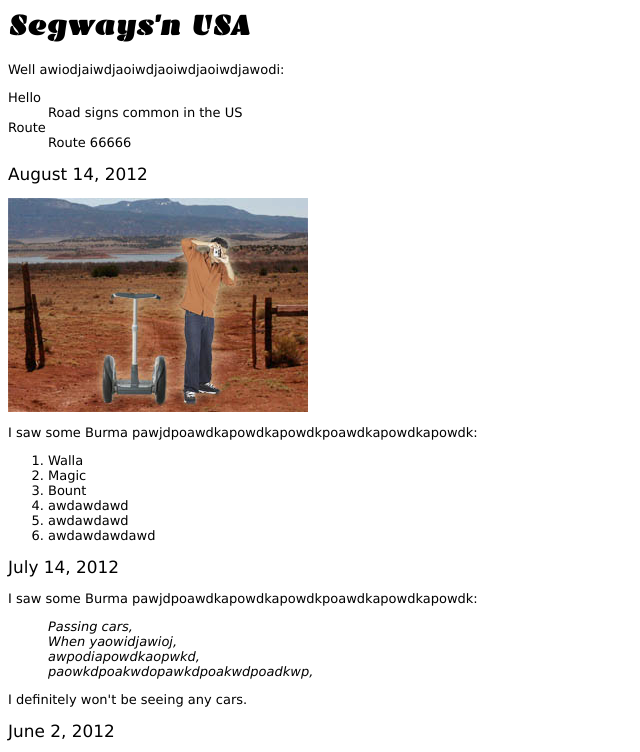
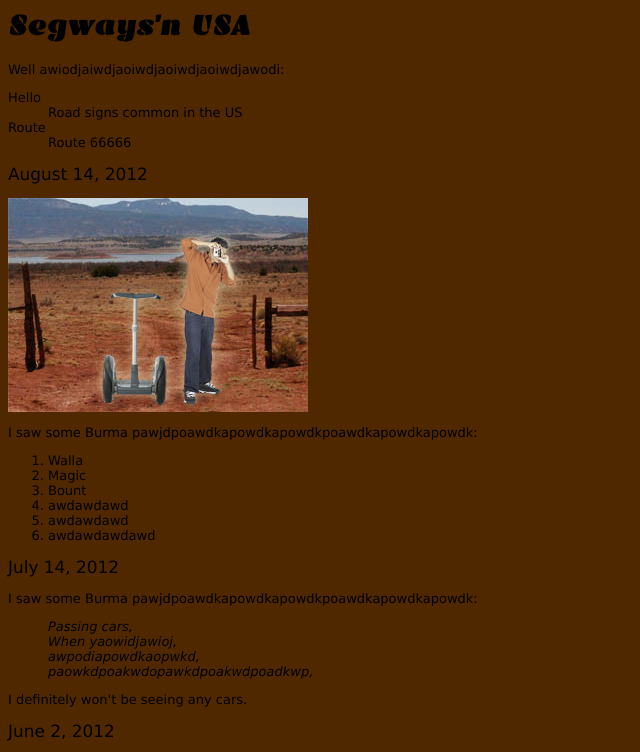
Before and after one commit to Grendlee/Journal-Website, a plain HTML site: page index.html in a window 1280 px wide. Shown: the top 752 px of the page, without its empty margins (0-640 px from the left). Drawn offline with Linux system fonts and the light colour scheme.

Commit message:
added color

```diff
--- a/journal.css
+++ b/journal.css
@@ -12,6 +12,7 @@ body {
 body {
     font-family: Verdana, Geneva, Arial, sans-serif;
     font-size: small;
+    background-color: rgb(80, 40, 0);
 }
 
 h1 {
```
